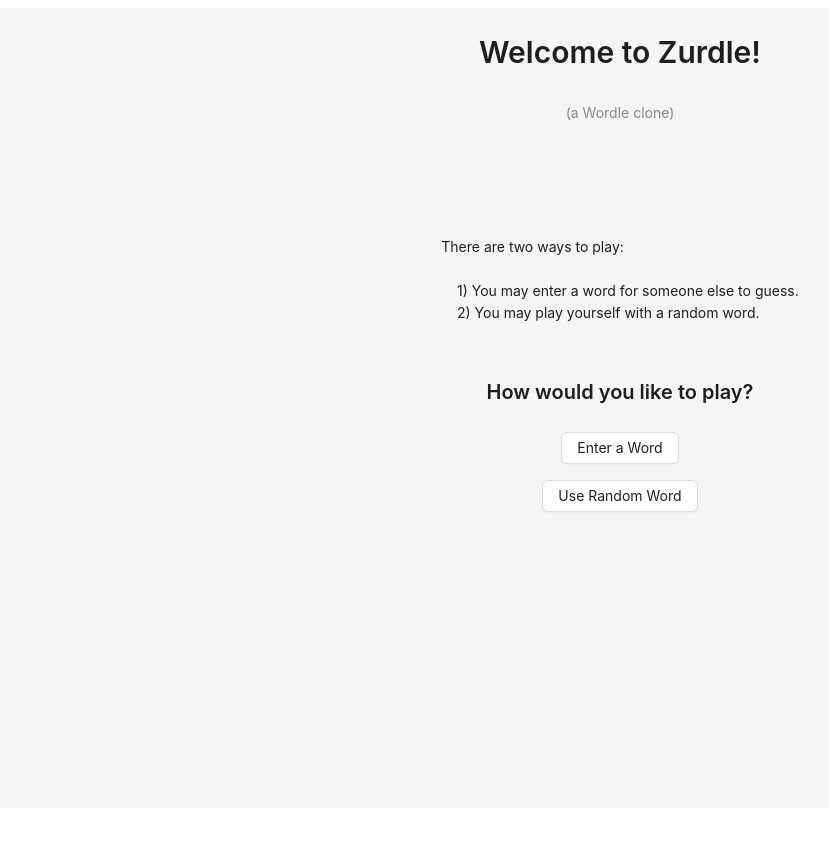
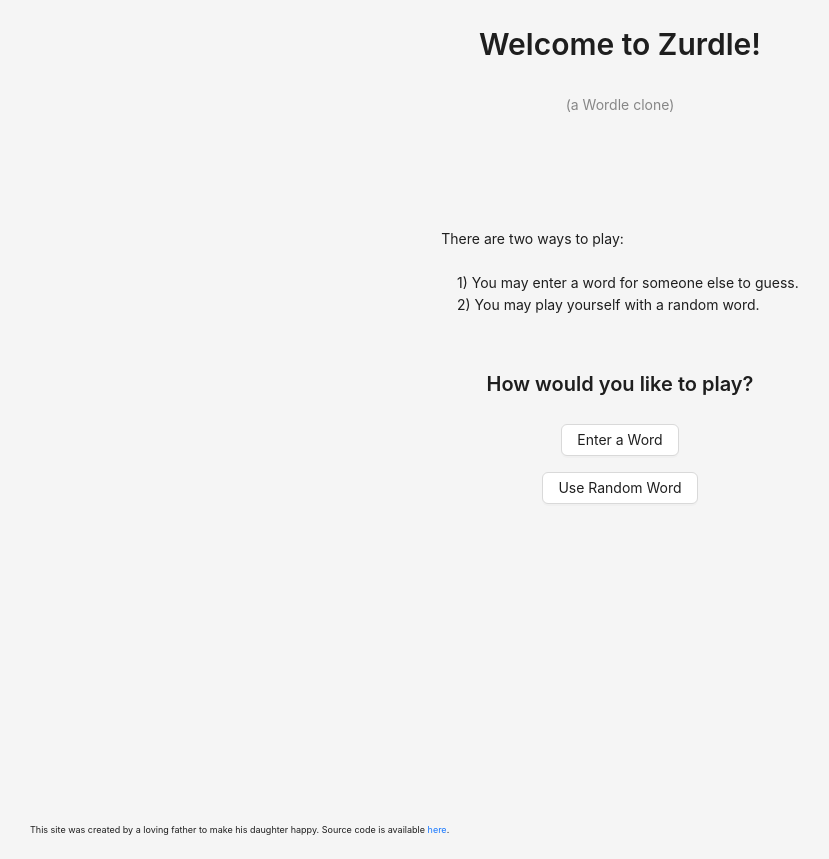
Before and after one commit to bobzurad/zurdle, a Next.js app: page / in a window 1280 px wide. Shown: the whole page, without its empty margins (20-849 px from the left). Before the commit the page ends 816 px from the top, so only its background shows below. Built offline with nearby package versions, Linux system fonts and the light colour scheme.

Commit message:
added footer

```diff
--- a/src/app/globals.css
+++ b/src/app/globals.css
@@ -17,13 +17,32 @@
     --background: #0a0a0a;
     --foreground: #ededed;
   }
+}  */
+
+body {
+  font-family: Arial, Helvetica, sans-serif;
+  margin: 0;
 }
 
-body {
-  background: var(--background);
-  color: var(--foreground);
-  font-family: Arial, Helvetica, sans-serif;
-} */
+@media (min-height: 850px) {
+  .mainContent {
+    height: calc(100vh - 60px); /* 100% height minus height of footer */
+  }
+  .footer {
+    display: flex;
+    justify-content: end;
+    font-size: 9px;
+  }
+}
+
+@media (max-height: 850px) {
+  .mainContent {
+    height: 100vh;
+  }
+  .footer {
+    font-size: 9px;
+  }
+}
 
 #game-board {
   display: flex;
@@ -44,6 +63,7 @@
   flex-direction: column;
   align-items: center;
 }
+
 .letter-box {
   border: 2px solid gray;
   border-radius: 3px;
--- a/src/app/page.tsx
+++ b/src/app/page.tsx
@@ -11,6 +11,7 @@
 import Message from './components/Message';
 import MessageSpacer from './components/MessageSpacer';
 
+const { Content, Footer } = Layout;
 const { Text, Title, Paragraph } = Typography;
 
 export default function Home() {
@@ -23,7 +24,7 @@
 
   return (
     <Layout>
-      <Flex style={{ height: '100vh' }} justify="center" wrap>
+      <Content className="mainContent">
         {solution.length > 1 && (
           <>
             <div className="zurdleTitle">
@@ -100,7 +101,12 @@
             )}
           </>
         )}
-      </Flex>
+      </Content>
+      <Footer className="footer">
+        This site was created by a loving father to make his daughter happy.
+        Source code is available
+        <a href="https://github.com/bobzurad/zurdle">&nbsp;here</a>.
+      </Footer>
     </Layout>
   );
 }
```
